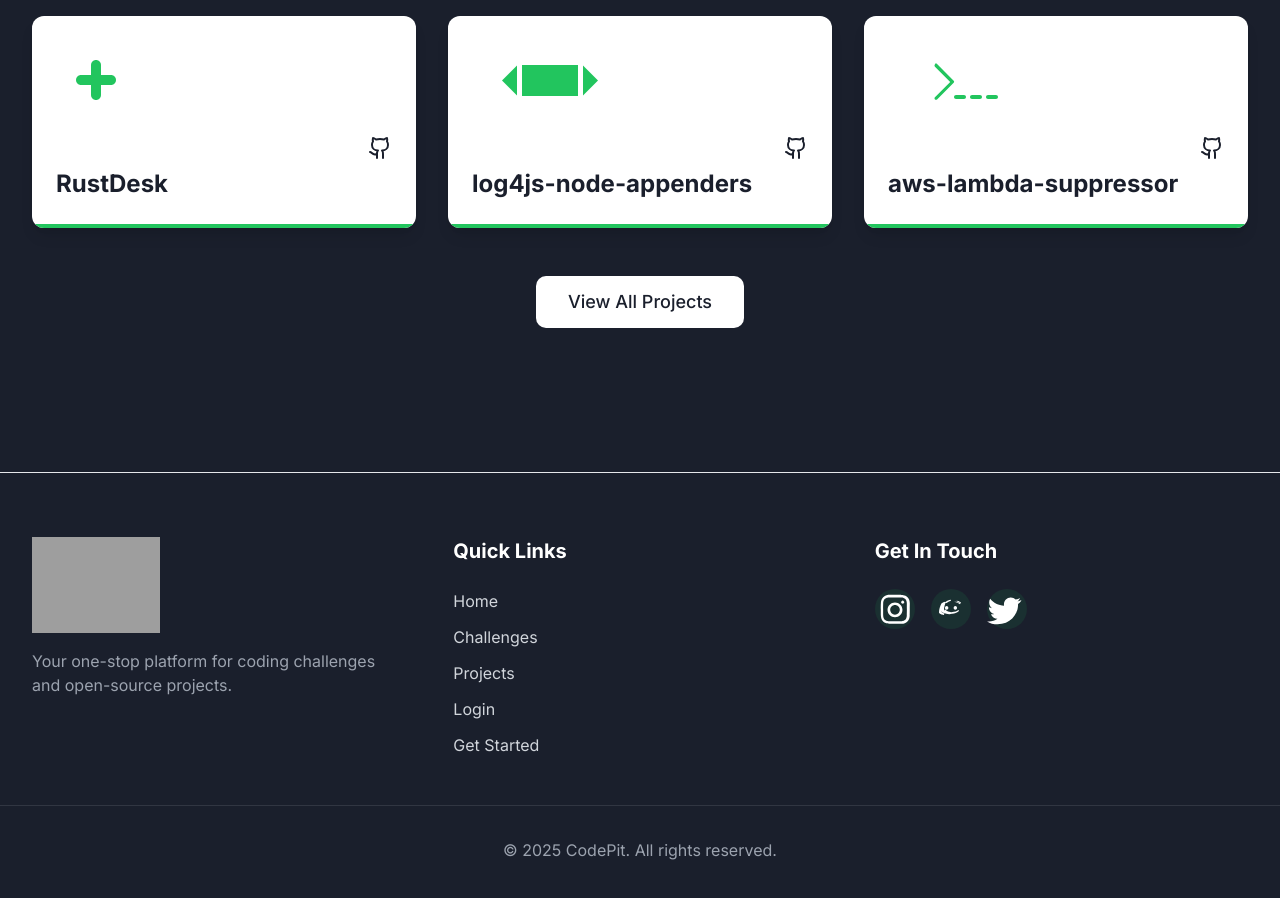
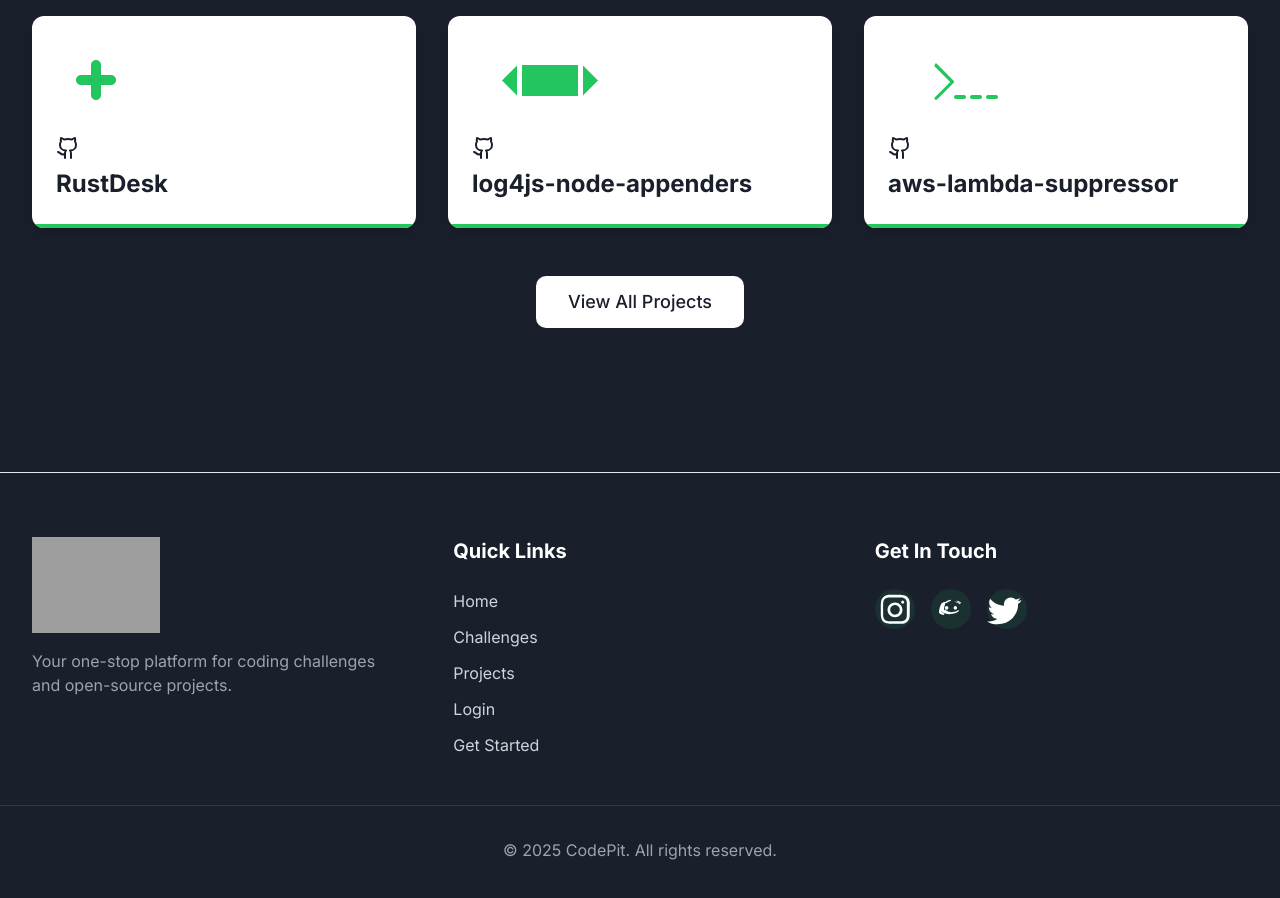
Before and after one commit to SyntaxSquad4044/Codepit, a React (Vite) app: page / in a window 1280 px wide. Shown: the part 2300-3198 px from the top of the page. Built offline with nearby package versions, Linux system fonts and the light colour scheme; grey boxes are pictures that could not be loaded.

Commit message:
Fix: Github logo position
Move the Github logo above the project title in the ProjectCard component.

```diff
--- a/src/components/ui/ProjectCard.tsx
+++ b/src/components/ui/ProjectCard.tsx
@@ -24,7 +24,7 @@ export function ProjectCard({ logo, title, repoUrl }: ProjectCardProps) {
         <div className="flex flex-col">
           {repoUrl && (
             <div
-              className="cursor-pointer hover:text-[color:var(--accent-color)] mb-2 self-end"
+              className="cursor-pointer hover:text-[color:var(--accent-color)] mb-2 self-start"
               onClick={(e) => handleRepoClick(e, repoUrl)}
             >
               <Github className="h-6 w-6 text-[color:var(--bg-black)]" />
```
